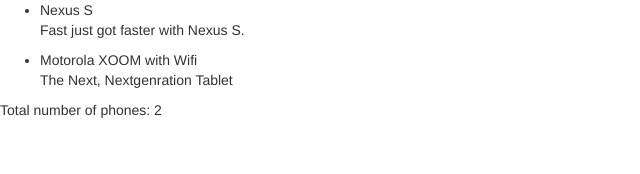
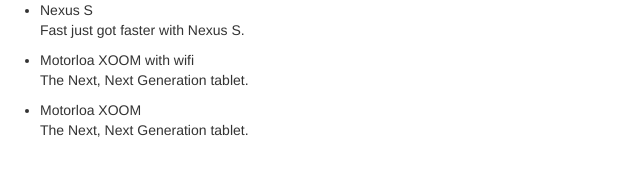
Before and after one commit to SivakumarBalu/phonecat, a website: page app/index.html in a window 1280 px wide. Shown: the whole page, without its empty margins (0-640 px from the left). Drawn offline with nearby package versions, Linux system fonts and the light colour scheme.

Commit message:
Templates, Phonlistcontrollers and its binings created

```diff
--- /dev/null
+++ b/app/app.js
@@ -0,0 +1,20 @@
+//define the phonecatApp module
+var phonecatApp = angular.module('phonecatApp',[]);
+
+//define the PhoneListController in phonecatApp module
+phonecatApp.controller('PhoneListController', function($scope){
+    $scope.phones = [
+        {
+            name: "Nexus S",
+            snippet: "Fast just got faster with Nexus S."
+        },
+        {
+            name: "Motorloa XOOM with wifi",
+            snippet: "The Next, Next Generation tablet."
+        },
+        {
+            name: "Motorloa XOOM",
+            snippet: "The Next, Next Generation tablet."
+        }
+    ];
+});
--- a/app/index.html
+++ b/app/index.html
@@ -1,22 +1,20 @@
 <!doctype html>
-<html lang="en" ng-app>
+<html lang="en" ng-app="phonecatApp">
   <head>
     <meta charset="utf-8">
     <title>My HTML File</title>
     <link rel="stylesheet" href="bower_components/bootstrap/dist/css/bootstrap.css" />
     <script src="bower_components/angular/angular.js"></script>
+    <script src="app.js" ></script>
   </head>
-  <body>
+  <body ng-controller="PhoneListController">
     <ul>
-      <li>
-        <span>Nexus S</span>
-        <p>Fast just got faster with Nexus S.</p>
+      <li ng-repeat="phone in phones">
+        <span>{{phone.name}}</span>
+        <p>{{phone.snippet}}</p>
       </li>
-      <li>
-        <span>Motorola XOOM with Wifi</span>
-        <p>The Next, Nextgenration Tablet</p>
     </ul>
-    <p>Total number of phones: 2</p>
+
 
 
   </body>
```
